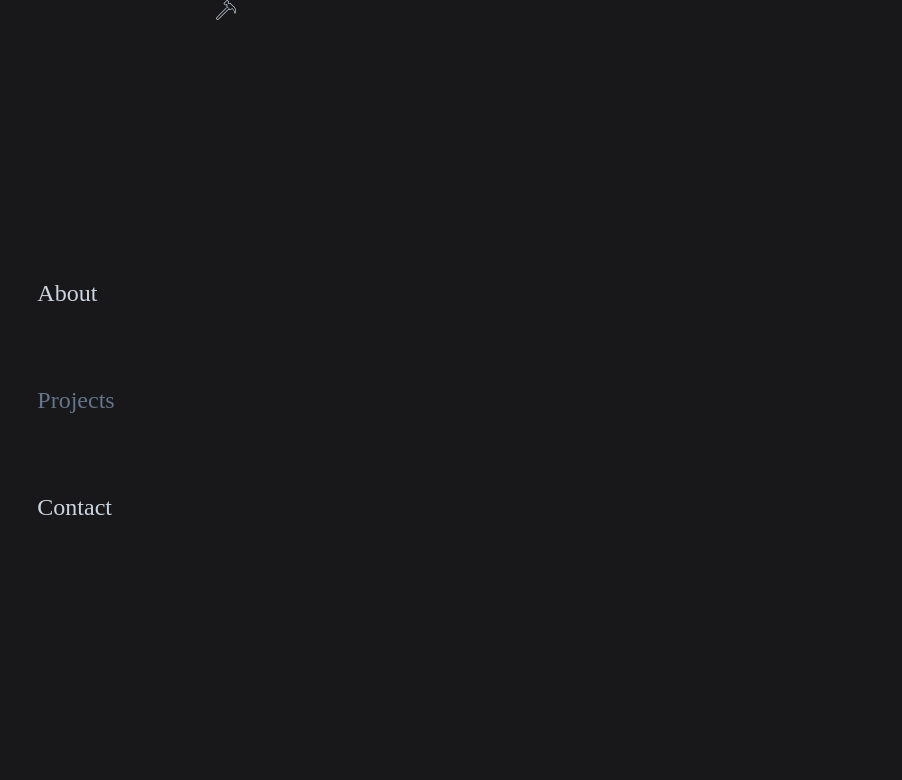
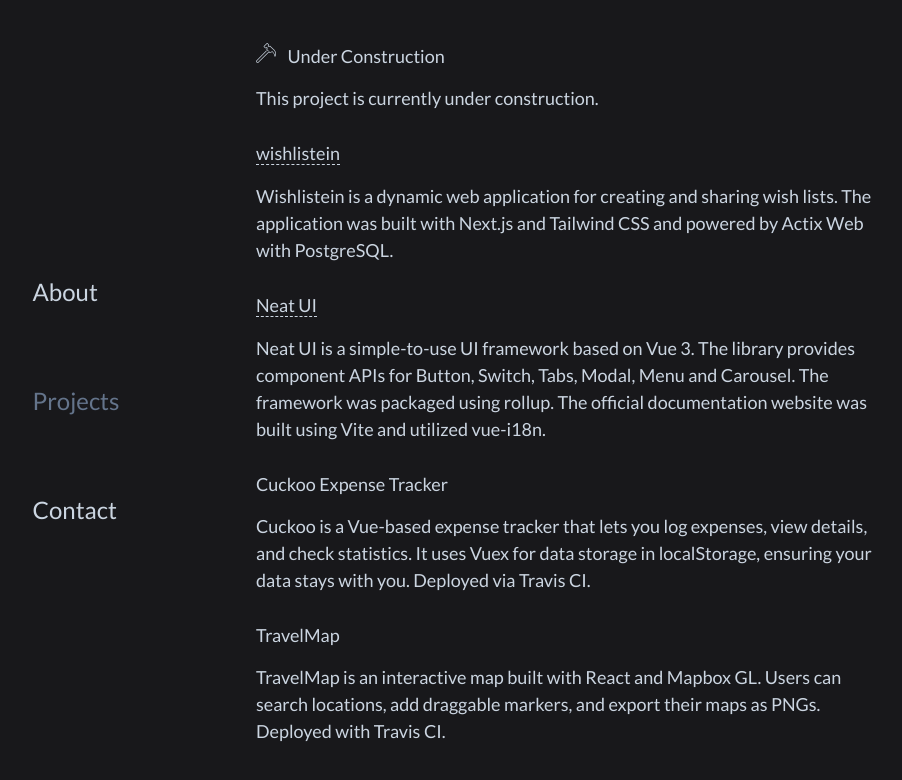
Before and after one commit to Mia-zhao/mia-zhao.github.io, a plain HTML site: page index.html in a window 1280 px wide. Both pictures are taken after a click on the link "Projects". Shown: the whole page, without its empty margins (104-1006 px from the left). Drawn offline with Linux system fonts and the light colour scheme.

Commit message:
add content

```diff
--- a/assets/style.css
+++ b/assets/style.css
@@ -4,6 +4,16 @@ body {
   color: #cbd5e1;
   height: 100vh;
   margin: 0;
+  font-family: "Lato", sans-serif;
+}
+
+a {
+  text-decoration: none;
+  color: inherit;
+}
+
+li {
+  list-style-type: none;
 }
 
 nav {
@@ -19,35 +29,62 @@ nav > ul {
 }
 
 nav > ul > li {
-  list-style-type: none;
   margin-top: 80px;
   margin-bottom: 80px;
-  a {
-    text-decoration: none;
-    color: inherit;
-  }
   *:hover {
     color: #64748b;
   }
 }
 
+#nav a.selected {
+  color: #64748b;
+}
+
 main {
+  font-size: 18px;
   width: 75%;
 }
 
 main img {
   height: 20px;
   width: 20px;
+  margin-right: 8px;
 }
 
-#nav a.selected {
-  color: #64748b;
+.content {
+  display: block;
+  margin: auto;
 }
 
 .content-section {
   display: none;
+  margin-right: 30%;
 }
 
 .content-section:target {
   display: block;
 }
+
+.font-italic {
+  font-style: italic;
+}
+
+main {
+  a {
+    border-bottom: 1px dashed;
+    transition: transform 0.1s ease;
+    display: inline-block;
+  }
+  a:hover {
+    transform: translate(1px, 1px);
+  }
+
+  p {
+    line-height: 1.5;
+    margin-bottom: 30px;
+  }
+}
+
+#contact li {
+  margin-bottom: 20px;
+}
--- a/index.html
+++ b/index.html
@@ -4,22 +4,30 @@
     <meta charset="UTF-8" />
     <meta name="viewport" content="width=device-width, initial-scale=1.0" />
     <link rel="stylesheet" href="./assets/style.css" />
+    <link
+      href="https://fonts.googleapis.com/css2?family=Lato:wght@400;700&display=swap"
+      rel="stylesheet"
+    />
     <script>
       window.onload = function () {
         if (window.location.hash === "") {
           window.location.hash = "about";
         }
       };
-      function updateSelected(id) {
+
+      function onHashChange() {
+        var hash = window.location.hash;
         var links = document.querySelectorAll("#nav a");
         links.forEach(function (link) {
-          if (link.id == "a-" + id) {
+          if (link.id == hash) {
             link.classList.add("selected");
           } else {
             link.classList.remove("selected");
           }
         });
       }
+
+      window.addEventListener("hashchange", onHashChange);
     </script>
     <title>Mia Zhao</title>
   </head>
@@ -27,33 +35,103 @@
     <nav id="nav">
       <ul>
         <li>
-          <a id="a-about" href="#about" onClick="updateSelected('about')"
-            >About</a
-          >
+          <a id="#about" href="#about">About</a>
         </li>
         <li>
-          <a
-            id="a-projects"
-            href="#projects"
-            onClick="updateSelected('projects')"
-            >Projects</a
-          >
+          <a id="#projects" href="#projects">Projects</a>
         </li>
         <li>
-          <a id="a-contact" href="#contact" onClick="updateSelected('contact')"
-            >Contact</a
-          >
+          <a id="#contact" href="#contact">Contact</a>
         </li>
       </ul>
     </nav>
     <main class="content">
-      <div id="about" class="content-section"></div>
+      <div id="about" class="content-section">
+        <p>
+          Hello there! I am Mia Zhao, currently a freelance developer. I’ve worn
+          a few different hats, from getting hands-on with Java and frontend
+          development to technical program management. I am passionate about
+          enhancing productivity and bringing exciting projects to life.
+          Discovering
+          <a href="https://www.indiehackers.com/">indie hackers</a> and
+          <a href="https://www.producthunt.com/">product hunt</a> last year
+          really lit a fire under me to start building things on my own.
+        </p>
+
+        <p class="font-italic">
+          My career path has had its share of adventures, including an unplanned
+          extended stay in China due to the pandemic, after I’d initially left
+          my job in Canada for a gap year in Australia. Now, I'm in the US,
+          embracing another career break, during which I honed my program
+          management skills, achieving PMP certification and began exploring
+          Rust through personal projects.
+        </p>
+
+        <p class="font-italic">
+          As for why I’ve shifted roles over the years? I’m all about
+          challenging myself and expanding my horizons.
+        </p>
+
+        <p>
+          I have lived in 7 cities in 3 countries and I am currently based in
+          Seattle, WA. If you're curious about living in different parts of the
+          world or just wanna talk tech, my contact info's right
+          <a href="#contact">here</a>.
+        </p>
+      </div>
       <div id="projects" class="content-section">
-        <div>
-          <img src="./assets/tool.svg" />
-        </div>
+        <ul>
+          <li>
+            <img src="./assets/tool.svg" />
+            <span>Under Construction</span>
+            <p>This project is currently under construction.</p>
+          </li>
+          <li>
+            <a href="https://wishlistein-deploy.vercel.app/">wishlistein</a>
+            <p>
+              Wishlistein is a dynamic web application for creating and sharing
+              wish lists. The application was built with Next.js and Tailwind
+              CSS and powered by Actix Web with PostgreSQL.
+            </p>
+          </li>
+          <li>
+            <a href="https://mia-zhao.gitee.io/neat-ui/">Neat UI</a>
+            <p>
+              Neat UI is a simple-to-use UI framework based on Vue 3. The
+              library provides component APIs for Button, Switch, Tabs, Modal,
+              Menu and Carousel. The framework was packaged using rollup. The
+              official documentation website was built using Vite and utilized
+              vue-i18n.
+            </p>
+          </li>
+          <li>
+            <span>Cuckoo Expense Tracker</span>
+            <p>
+              Cuckoo is a Vue-based expense tracker that lets you log expenses,
+              view details, and check statistics. It uses Vuex for data storage
+              in localStorage, ensuring your data stays with you. Deployed via
+              Travis CI.
+            </p>
+          </li>
+          <li>
+            <span>TravelMap</span>
+            <p>
+              TravelMap is an interactive map built with React and Mapbox GL.
+              Users can search locations, add draggable markers, and export
+              their maps as PNGs. Deployed with Travis CI.
+            </p>
+          </li>
+        </ul>
       </div>
-      <div id="contact" class="content-section"></div>
+      <div id="contact" class="content-section">
+        <ul>
+          <li>github: <a href="https://github.com/Mia-zhao">Mia-zhao</a></li>
+          <li>
+            email:
+            <a href="mailto:miayczhao@gmail.com">miayczhao@gmail.com</a>
+          </li>
+        </ul>
+      </div>
     </main>
   </body>
 </html>
```
